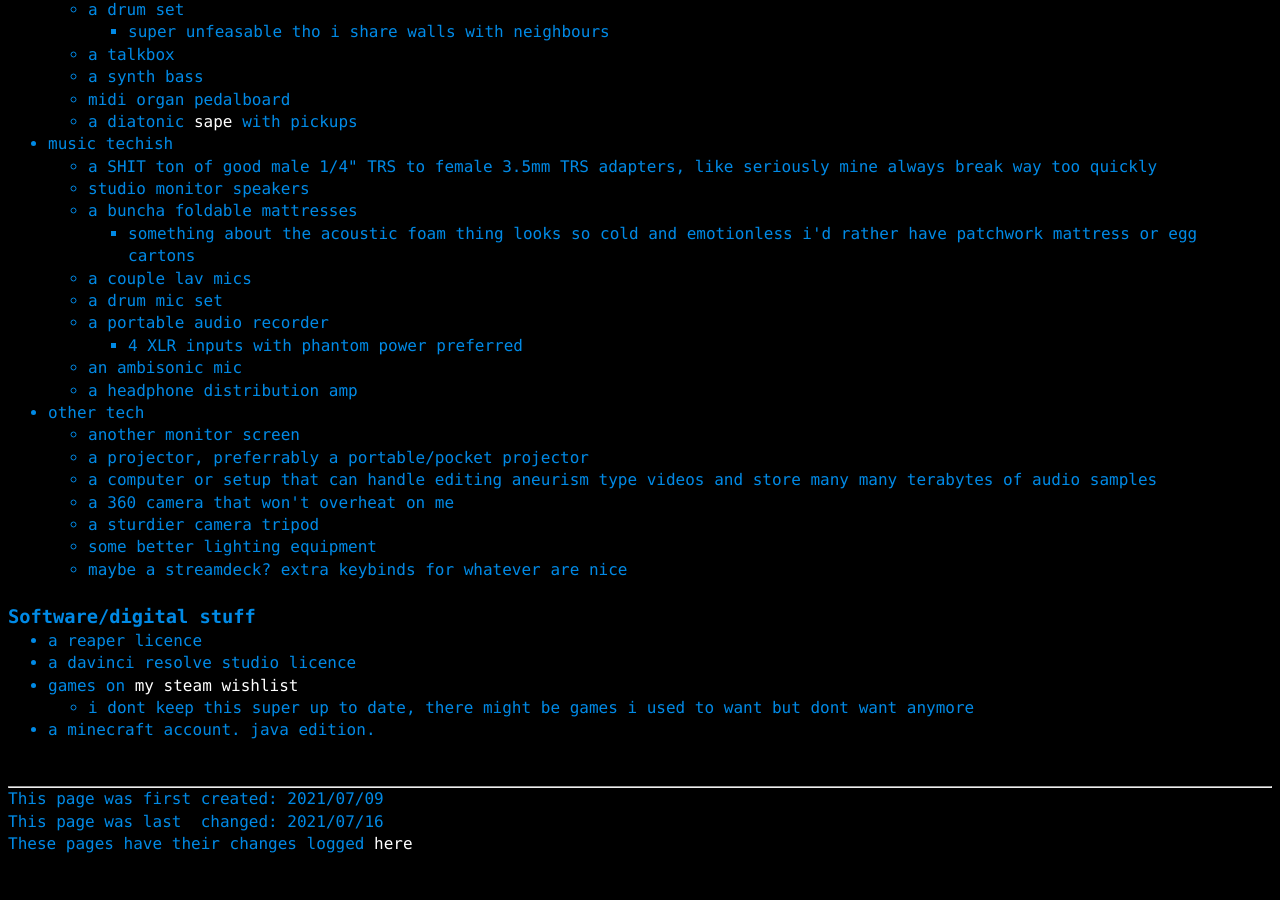
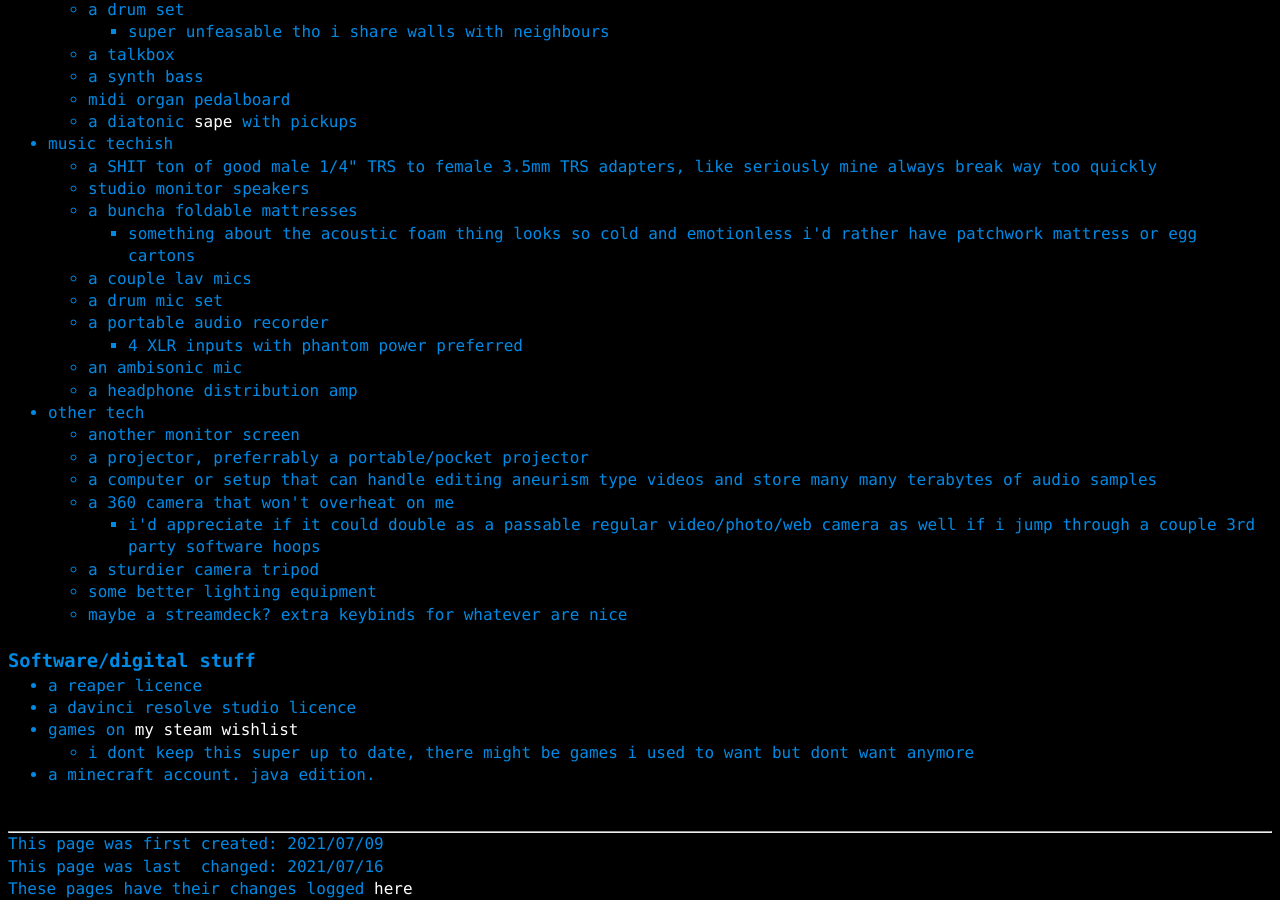
Before and after one commit to a-erfan-aa/a-erfan-aa.github.io, a Jekyll site: the page built from misc/things-i-want.html, in a window 1280 px wide and 900 px high, scrolled down 748 px. Built offline with Jekyll 4.4.1, drawn with Linux system fonts in a browser that asks for light colours; before the commit the page ends 1604 px from its top, so only the background shows below that.

Commit message:
add remark about 360 camera to things-i-want.html

```diff
--- a/misc/things-i-want.html
+++ b/misc/things-i-want.html
@@ -66,6 +66,9 @@
 					<li>a projector, preferrably a portable/pocket projector</li>
 					<li>a computer or setup that can handle editing aneurism type videos and store many many terabytes of audio samples</li>
 					<li>a 360 camera that won't overheat on me</li>
+						<ul>
+							<li>i'd appreciate if it could double as a passable regular video/photo/web camera as well if i jump through a couple 3rd party software hoops</li>
+						</ul>
 					<li>a sturdier camera tripod</li>
 					<li>some better lighting equipment</li>
 					<li>maybe a streamdeck? extra keybinds for whatever are nice</li>
```
